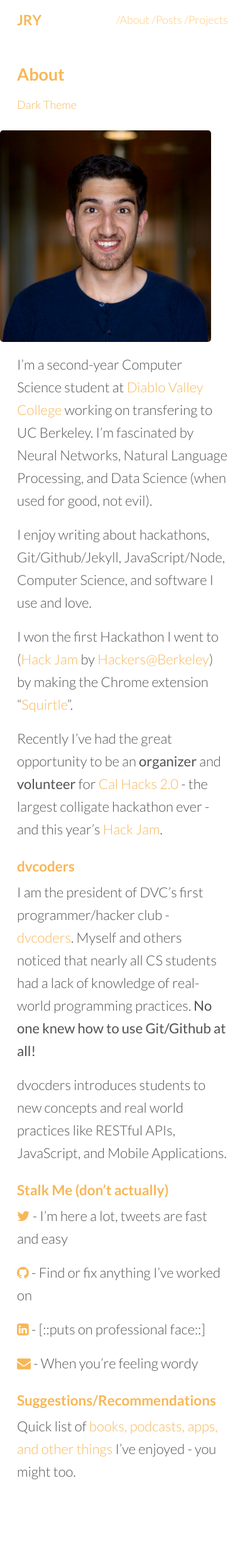
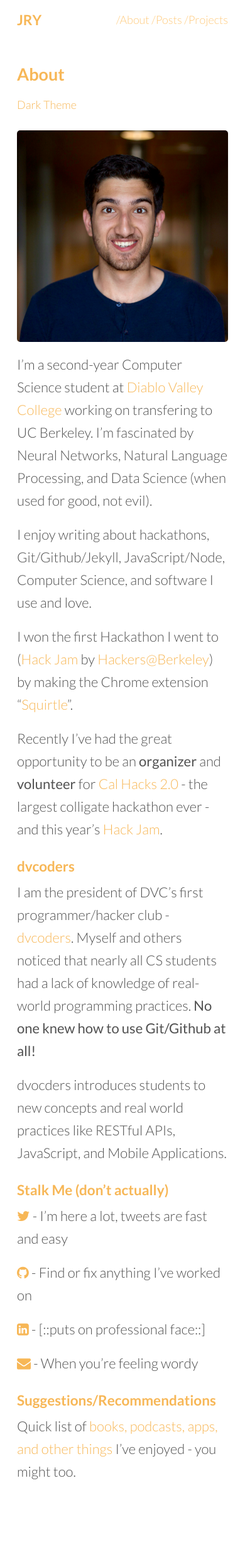
Before and after one commit to shatasundara/thebearjew.github.io, a Jekyll site: the page built from about.md, in a window 390 px wide. Shown: the whole page at 63% size. Built offline with Jekyll 4.4.1, drawn with Linux system fonts in a browser that asks for light colours; nearby versions of some CDN libraries; Markdown is read by kramdown in place of the engine named in the settings.

Commit message:
Mobile screen image size adjustments

```diff
--- a/_sass/_base.scss
+++ b/_sass/_base.scss
@@ -62,6 +62,13 @@ img {
   border-radius: 5px;
 }
 
+@media(max-width: 600px) {
+  img {
+    max-width: 100%;
+    margin: 0 0 1rem;
+  }
+}
+
 img.emoji {
   display: inline-block;
   max-width: none;
```
